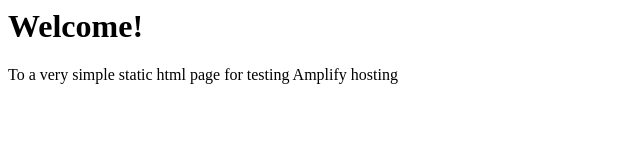
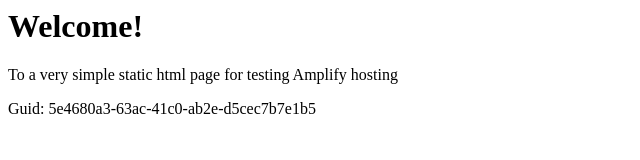
Before and after one commit to aws-aemilia-icn/Github-PR-Commit-Integration-Test-DoNotTouch-v1-prod-ap-northeast-2, a website: page src/index.html in a window 1280 px wide. Shown: the whole page, without its empty margins (0-640 px from the left). Drawn offline with Linux system fonts and the light colour scheme.

Commit message:
commit from integ tests

```diff
--- a/src/index.html
+++ b/src/index.html
@@ -1,3 +1,5 @@
+
+
 <html lang="en">
 
 <head>
@@ -10,6 +12,6 @@
 <body>
     <h1>Welcome!</h1>
     <p>To a very simple static html page for testing Amplify hosting</p>
-</body>
+    <p>Guid: 5e4680a3-63ac-41c0-ab2e-d5cec7b7e1b5</p></body>
 
 </html>
```
